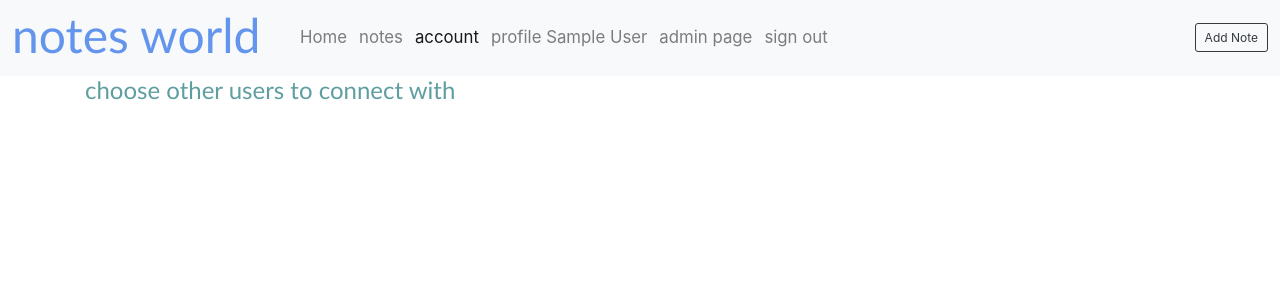
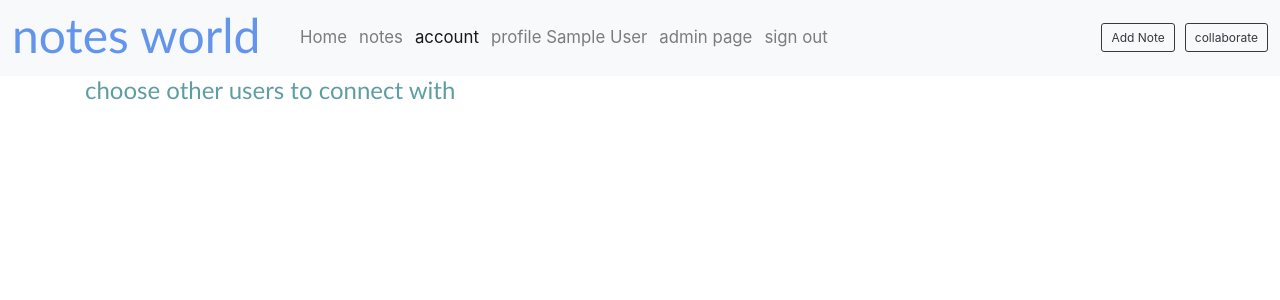
Before and after one commit to muremwa/notes-world, a Django app: page /account/connect/ in a window 1280 px wide. Shown: the top 300 px of the page. Run offline with Django 3.2, Linux system fonts and the light colour scheme; the visitor is signed in with stand-in values (Sample User, id 1); data comes from the database, SQL or seed files in the repository; data that the repository does not hold is empty; some libraries are stand-ins or nearby versions.

Commit message:
collab button added

```diff
--- a/note/templates/base.html
+++ b/note/templates/base.html
@@ -54,6 +54,8 @@
             </div>
             {% if user.is_authenticated %}
               <a href="{% url 'notes:note-create' %}"><button class="btn btn-outline-dark">Add Note</button></a>
+              <span style="width: 10px;"></span>
+              <a href="{% url 'notes:collaborate_page' %}"><button class="btn btn-outline-dark">collaborate</button></a>
             {% endif %}
         </nav>
 
```
